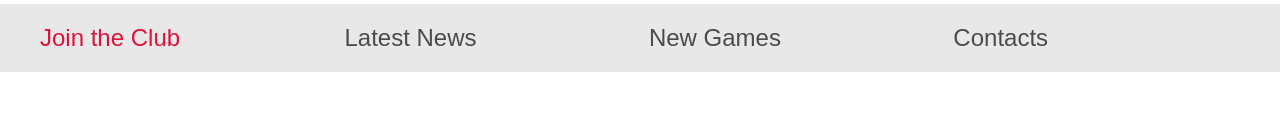
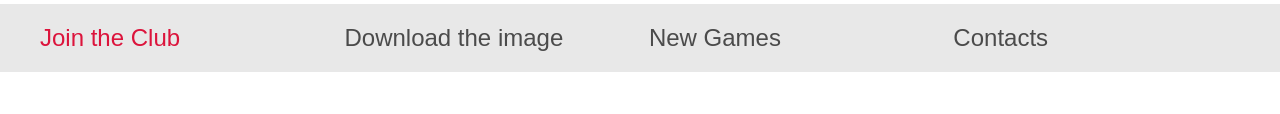
Before and after one commit to osamamagdy/HTML-CSS-Work, a plain HTML site: page 8/index.html in a window 1280 px wide. Shown: the part 610-724 px from the top of the page. Drawn offline with Linux system fonts and the light colour scheme.

Commit message:
Update index.html

```diff
--- a/8/index.html
+++ b/8/index.html
@@ -22,7 +22,7 @@
     <nav class="main-nav">
         <ul>
             <li><a href="/join.html" class="join">Join the Club</a></li>
-            <li><a href="/news.html">Latest News</a></li>
+            <li><a href="img/banner.png" download>Download the image</a></li>
             <li><a href="/games.html">New Games</a></li>
             <li><a href="/contacts.html">Contacts</a></li>
         </ul>
```
